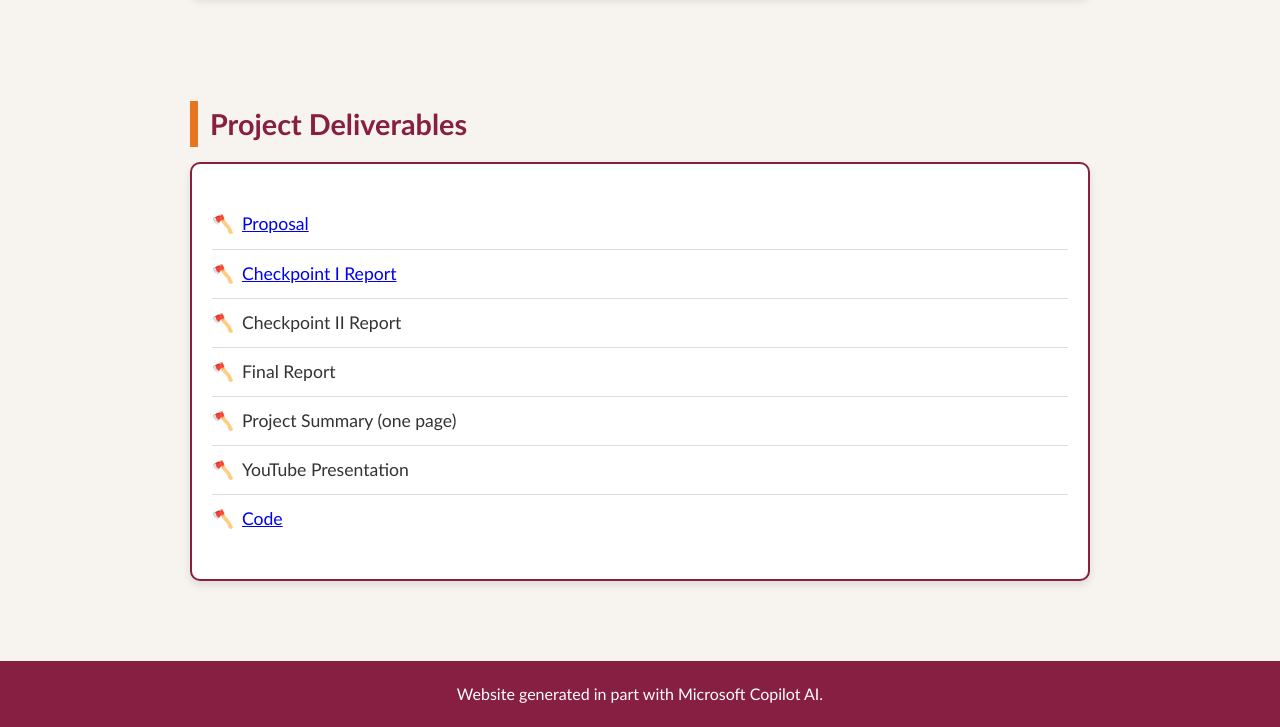
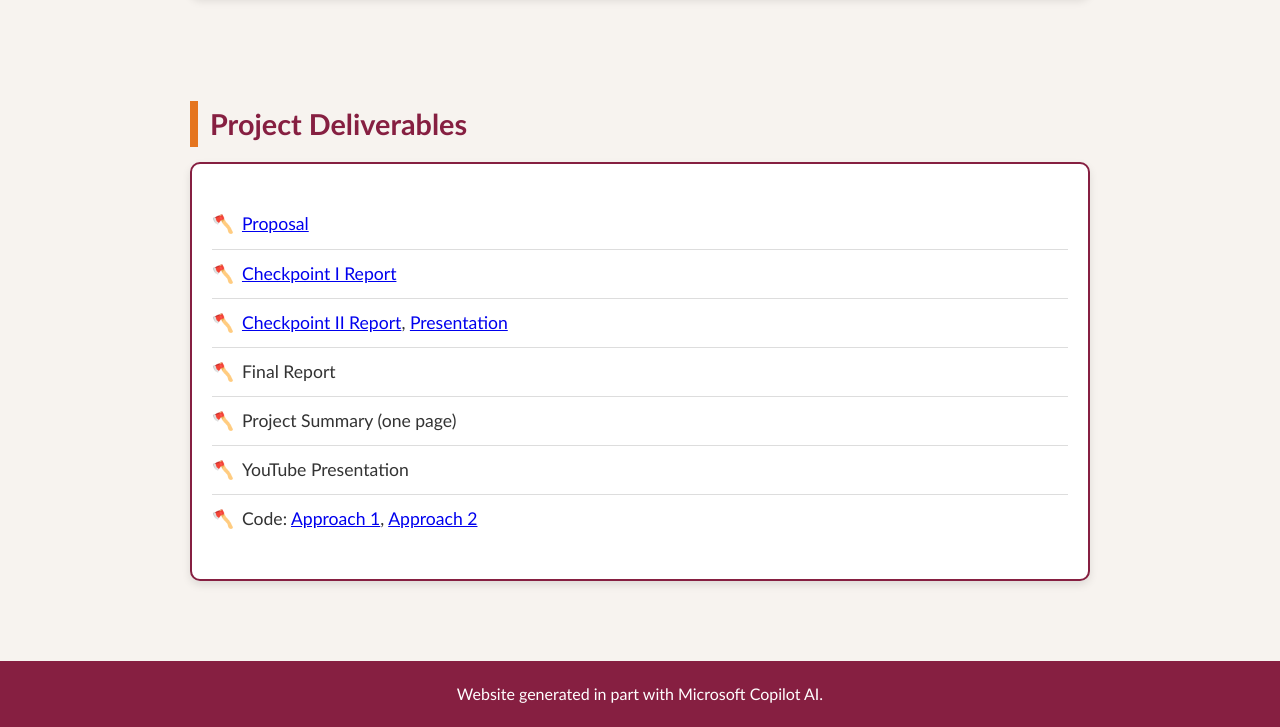
Before and after one commit to stevenwoodrum/dl-project, a plain HTML site: page docs/index.html in a window 1280 px wide. Shown: the part 1165-1892 px from the top of the page. Drawn offline with Linux system fonts and the light colour scheme.

Commit message:
Upload Checkpoint II report and presentation

```diff
--- a/docs/index.html
+++ b/docs/index.html
@@ -180,11 +180,11 @@
             <ul>
                 <li><span class="axe">🪓</span><a href="Proposal_Leader-Woodrum_Member1-Coimbatore-Kandasamy-Venkatasalam_Member2-York_Member3-Pokharel.pdf">Proposal</a></li>
                 <li><span class="axe">🪓</span><a href="Checkpoint1_Leader-Woodrum_Member1-Coimbatore-Kandasamy-Venkatasalam_Member2-York_Member3-Pokharel.pdf">Checkpoint I Report</a></li>
-                <li><span class="axe">🪓</span>Checkpoint II Report</li>
+                <li><span class="axe">🪓</span><a href="Checkpoint2_Leader-Woodrum_Member1-Coimbatore-Kandasamy-Venkatasalam_Member2-York_Member3-Pokharel.pdf">Checkpoint II Report</a>, <a href="Checkpoint2_Presentation_Leader-Woodrum_Member1-Coimbatore-Kandasamy-Venkatasalam_Member2-York_Member3-Pokharel.pdf">Presentation</a></li>
                 <li><span class="axe">🪓</span>Final Report</li>
                 <li><span class="axe">🪓</span>Project Summary (one page)</li>
                 <li><span class="axe">🪓</span>YouTube Presentation</li>
-                <li><span class="axe">🪓</span><a href="https://github.com/stevenwoodrum/dl-project">Code</a></li>
+                <li><span class="axe">🪓</span>Code: <a href="https://github.com/stevenwoodrum/dl-project">Approach 1</a>, <a href="https://github.com/stevenwoodrum/PSN-IRT">Approach 2</a></li>
             </ul>
         </div>
     </section>
```
Also changed, not shown: 2 other files.
